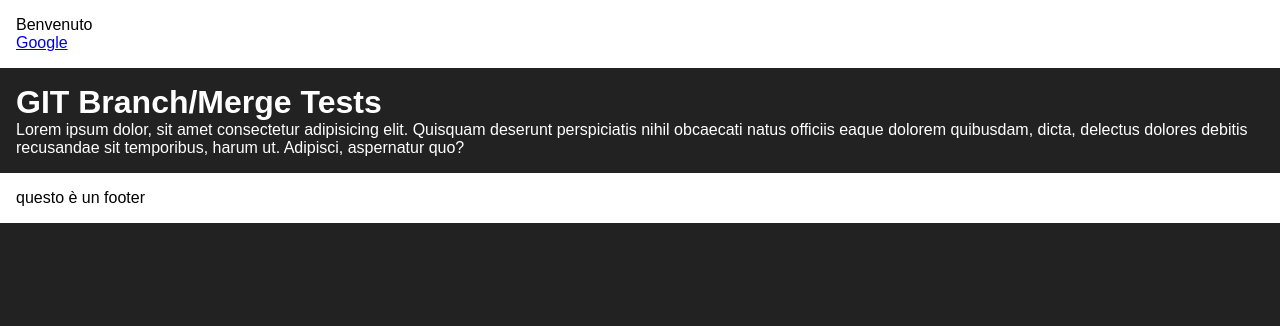
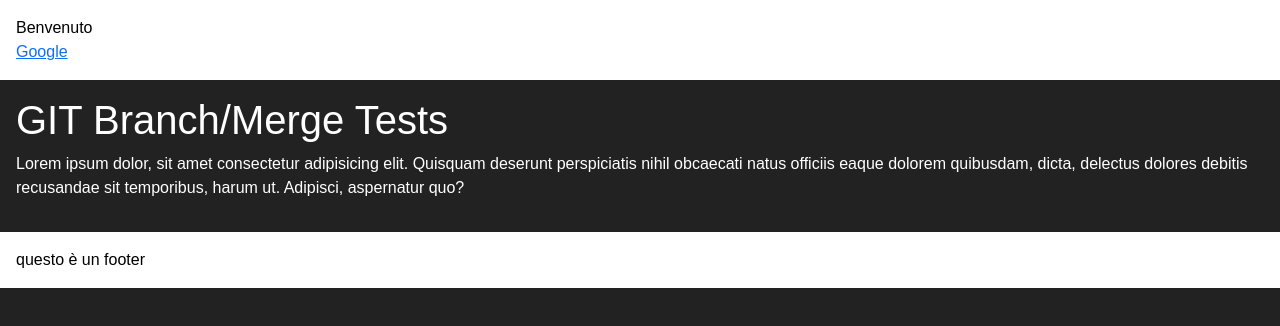
Before and after one commit to lambia/LC-20230703-git-merge, a plain HTML site: page index.html in a window 1280 px wide. Drawn offline with nearby package versions, Linux system fonts and the light colour scheme.

Commit message:
feat:(bootstrap)

```diff
--- a/index.html
+++ b/index.html
@@ -4,6 +4,7 @@
     <meta charset="UTF-8">
     <meta name="viewport" content="width=device-width, initial-scale=1.0">
     <title>Git Merge Test</title>
+    <link href="https://cdn.jsdelivr.net/npm/bootstrap@5.2.3/dist/css/bootstrap.min.css" rel="stylesheet" integrity="sha384-rbsA2VBKQhggwzxH7pPCaAqO46MgnOM80zW1RWuH61DGLwZJEdK2Kadq2F9CUG65" crossorigin="anonymous">
     <link rel="stylesheet" href="style.css">
 </head>
 <body>
@@ -15,7 +16,7 @@
     </header>
 
     <main>
-        <h1>GIT Branch/Merge Tests</h1>
+        <h1 class="text-start">GIT Branch/Merge Tests</h1>
         <p>Lorem ipsum dolor, sit amet consectetur adipisicing elit. Quisquam deserunt perspiciatis nihil obcaecati natus officiis eaque dolorem quibusdam, dicta, delectus dolores debitis recusandae sit temporibus, harum ut. Adipisci, aspernatur quo?</p>
     </main>
 
```
